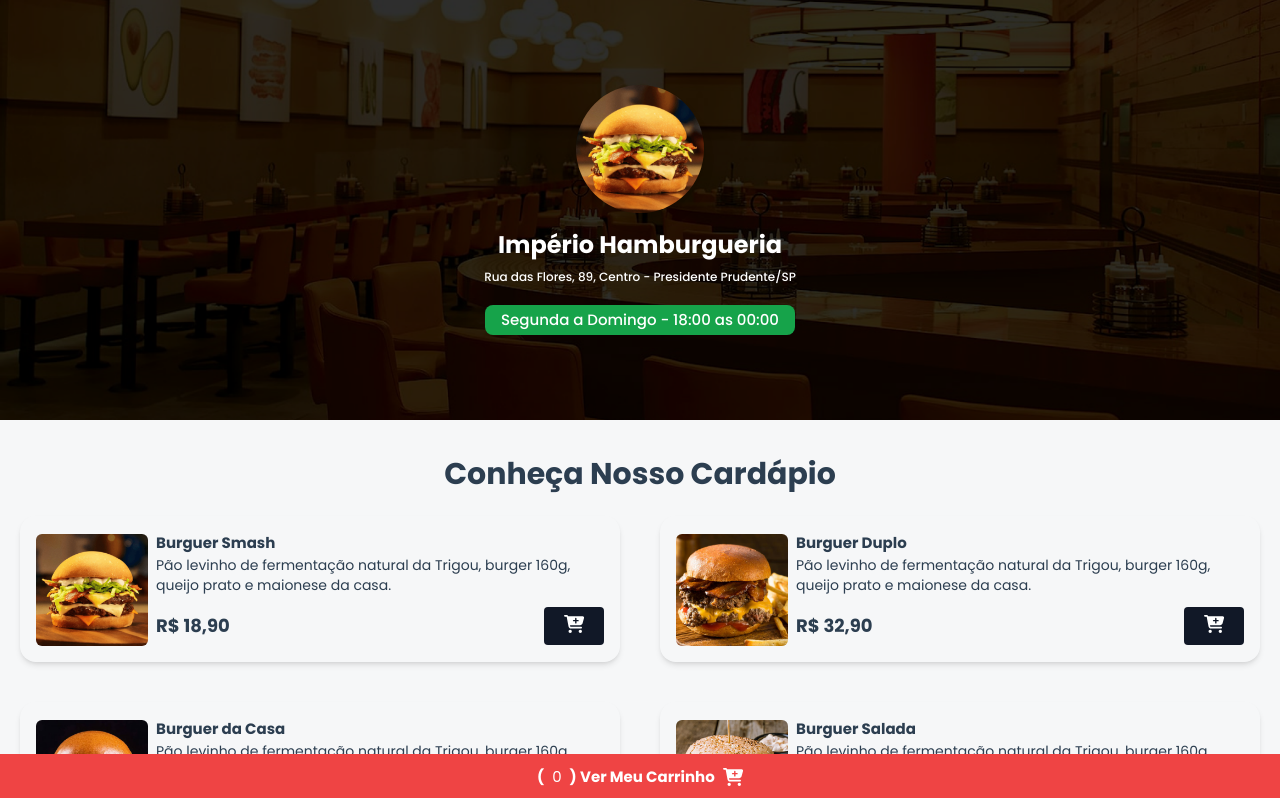
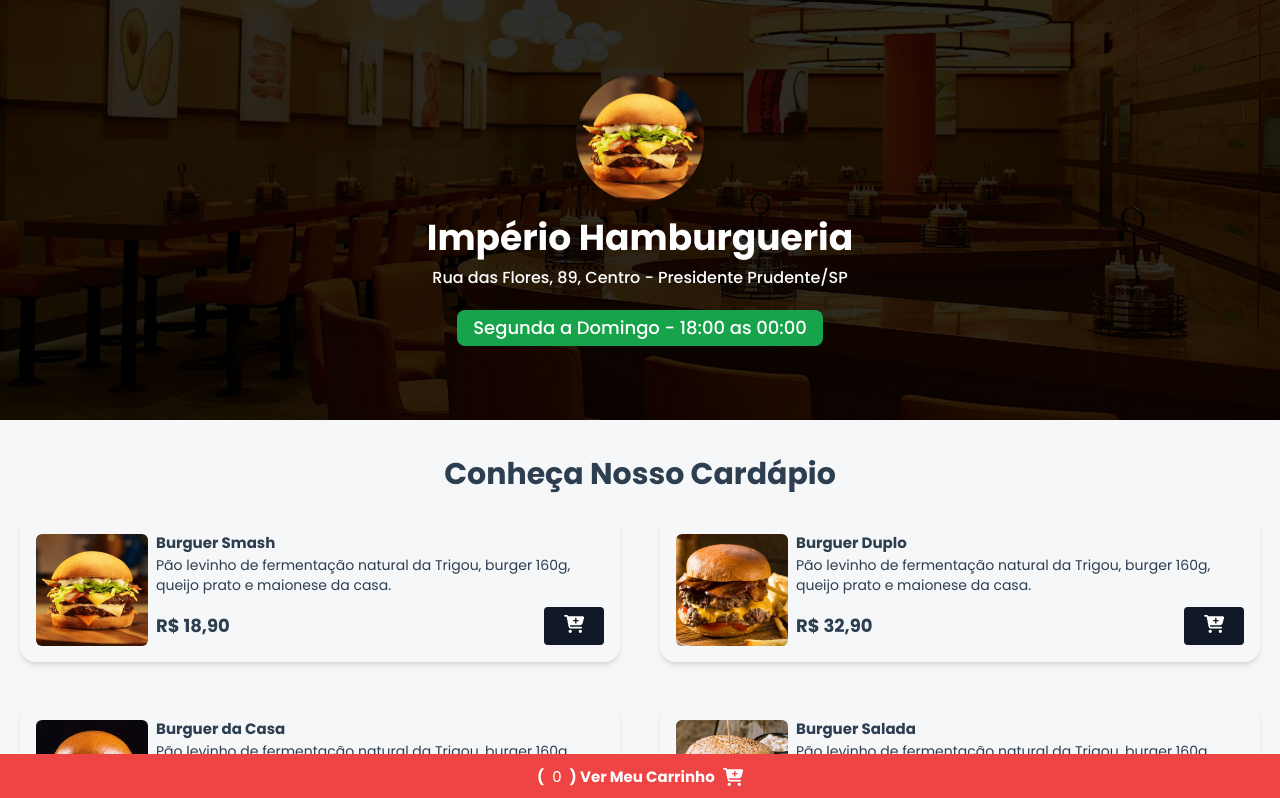
Before and after one commit to DevMatheusMarques/cardapio-online, a Vue app: page / in a window 1280 px wide. Shown: the top 798 px of the page. Built offline with nearby package versions, Linux system fonts and the light colour scheme.

Commit message:
style: adjustment responsive

```diff
--- a/src/components/Header.vue
+++ b/src/components/Header.vue
@@ -10,10 +10,10 @@
       <img src="/public/assets/hamb-1.png"
            alt="Logotipo"
            class="w-32 h-32 rounded-full shadow-lg hover:scale-110 duration-200">
-      <h1 class="text-2xl mt-4 mb-2 font-bold text-white px-2">Império Hamburgueria</h1>
-      <span class="text-white font-medium text-xs">Rua das Flores, 89, Centro - Presidente Prudente/SP</span>
+      <h1 class="text-2xl mt-4 mb-2 font-bold text-white px-2 sm:text-4xl">Império Hamburgueria</h1>
+      <span class="text-white font-medium text-xs sm:text-base">Rua das Flores, 89, Centro - Presidente Prudente/SP</span>
       <div class="bg-green-600 px-4 py-1 rounded-lg mt-5" id="date-span">
-        <span class="text-white font-medium">Segunda a Domingo - 18:00 as 00:00</span>
+        <span class="text-white font-medium sm:text-lg">Segunda a Domingo - 18:00 as 00:00</span>
       </div>
     </div>
   </header>
```
